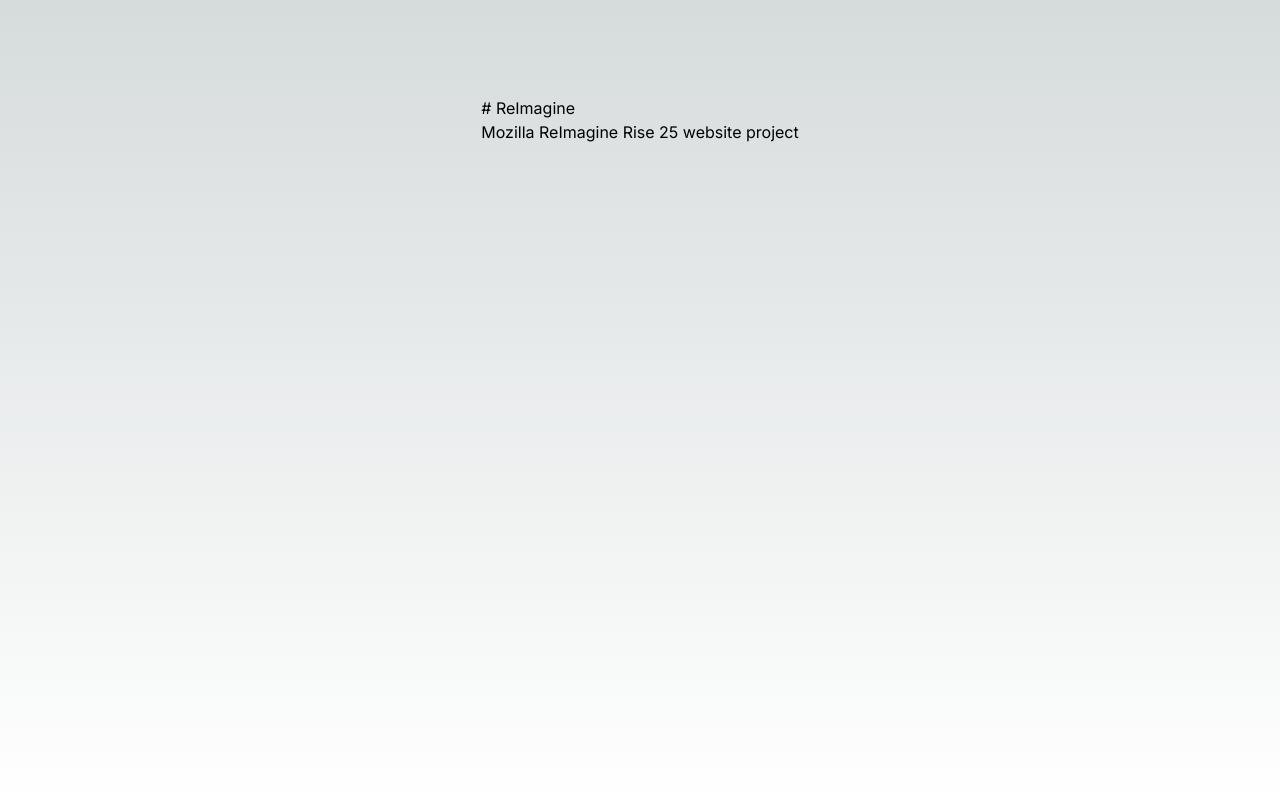
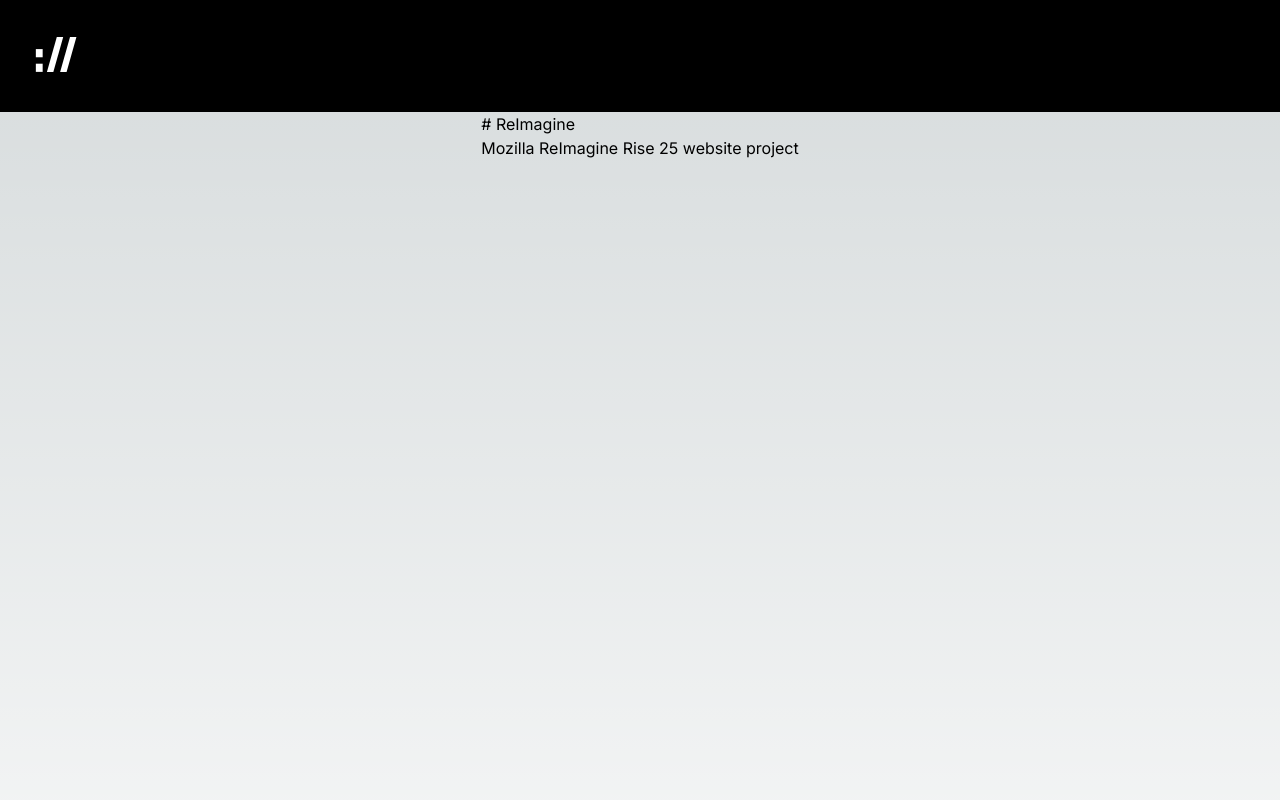
Before and after one commit to mozilla/reimagine, a Next.js app: page / in a window 1280 px wide. Shown: the top 800 px of the page. Built offline with nearby package versions, Linux system fonts and the light colour scheme.

Commit message:
feat: main layout container implementation

```diff
--- a/src/app/layout.tsx
+++ b/src/app/layout.tsx
@@ -1,13 +1,26 @@
 import './globals.css'
 import type { Metadata } from 'next'
 import { Inter } from 'next/font/google'
+import { Header } from './components/header'
+import { Footer } from './components/footer'
 
 const inter = Inter({ subsets: ['latin'] })
 
 export const metadata: Metadata = {
-  title: 'Create Next App',
-  description: 'Generated by create next app',
+  title: 'Reimagine the Internet - Mozilla',
+  description: '',
 }
+
+const navigationItems = [
+  {
+    "text": "Agenda & Tickets",
+    "slug": "agenda"
+  },
+  {
+    "text": "Info",
+    "slug": "info"
+  }
+]
 
 export default function RootLayout({
   children,
@@ -16,7 +29,11 @@
 }) {
   return (
     <html lang="en">
-      <body className={inter.className}>{children}</body>
+      <body className={inter.className}>
+        <Header navigation={navigationItems} />
+        {children}
+        <Footer />
+      </body>
     </html>
   )
 }
--- a/src/app/page.tsx
+++ b/src/app/page.tsx
@@ -1,14 +1,11 @@
-import Image from 'next/image'
 
 export default function Home() {
   return (
-    <main className="flex min-h-screen flex-col items-center justify-between p-24">
-
+    <main className="flex min-h-screen flex-col items-center justify-between">
       <div>
-          <h1># ReImagine</h1>
-          <h2>Mozilla ReImagine Rise 25 website project</h2>
+        <h1># ReImagine</h1>
+        <h2>Mozilla ReImagine Rise 25 website project</h2>
       </div>
-
     </main>
   )
 }
```
